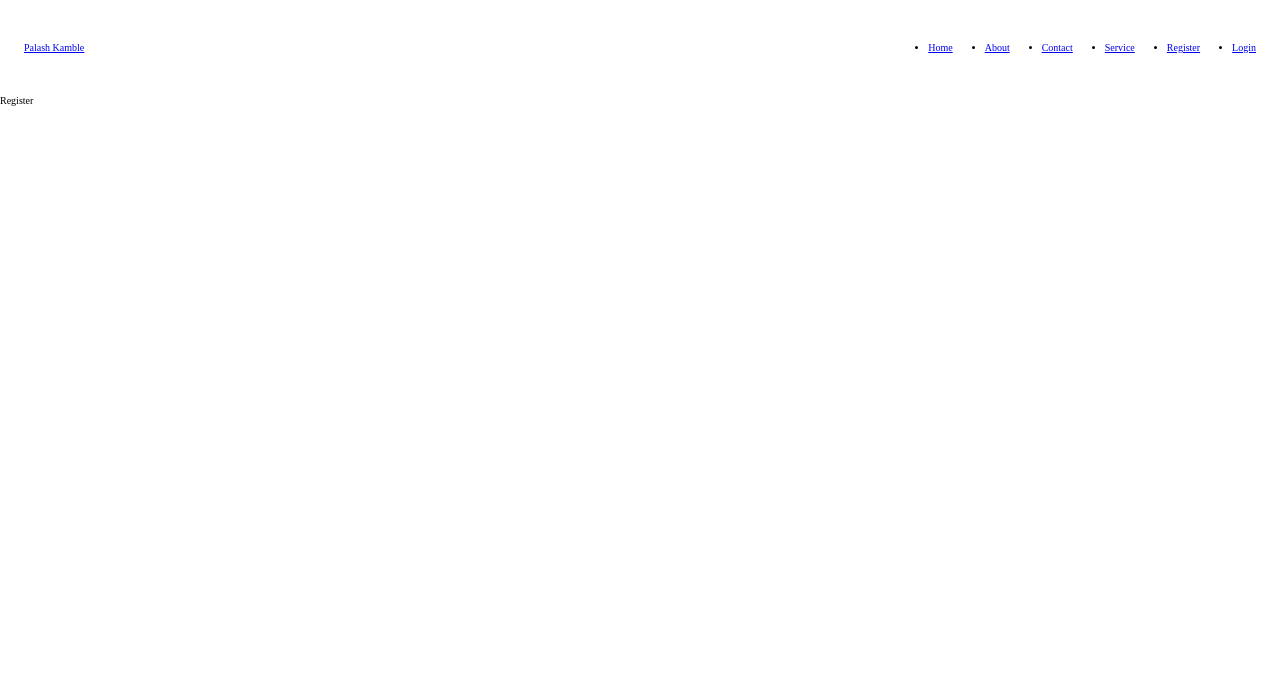
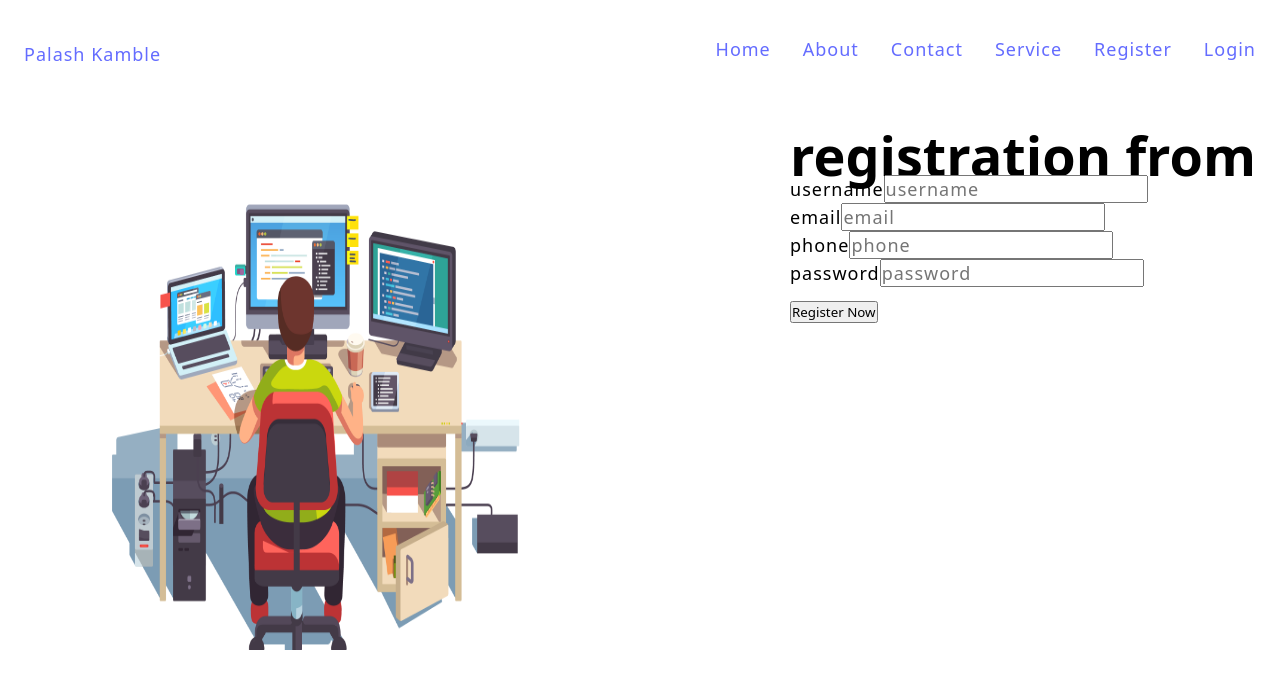
Before and after one commit to PalashKamble02/MERN-2025-FrontEnd, a React (Vite) app: page /register in a window 1280 px wide. Shown: the top 688 px of the page. Built offline with nearby package versions, Linux system fonts and the light colour scheme.

Commit message:
frontend 1.0

```diff
--- a/src/index.css
+++ b/src/index.css
@@ -2,8 +2,57 @@
   margin: 0;
   padding: 0;
   box-sizing: border-box;
+  font-family: urbanist, system-ui, avenir, Helvetica, Arial, sans-serif;
+  color-scheme: light dark;
+}
+
+:root{
+  --bg-color:#f4f3ff;
+  --btn-color:#646cff;
+  --dark-color:#242424;
+  --helper-color:#99b9ff;
 }
 
 html{
   font-size: 62.5%;
 }
+
+body{
+  margin: 0;
+  /* display: flex; */
+  /* place-items: center; */
+  min-width: 32rem;
+  min-height: 100vh;
+}
+h1{
+  font-size: 5.4rem;
+  line-height: 1.1rem;
+  font-weight: bold;
+}
+
+p,
+li,
+label,
+input, textarea{
+  font-size: 1.8rem;
+  line-height: 1.56rem;
+  letter-spacing: 0.1rem;
+  word-spacing: 0.06rem;
+}
+a {
+  font-weight: 500;
+  font-size: 1.8rem;
+  letter-spacing: 0.1rem;
+  color: var(--btn-color);
+  text-decoration: inherit;
+}
+
+.container{
+  max-width: 140rem;
+  padding: 4rem 2.4rem;
+  margin: 0 auto;
+}
+
+li{
+  list-style: none;
+}
--- a/src/pages/Register.jsx
+++ b/src/pages/Register.jsx
@@ -1,8 +1,67 @@
-import React from 'react'
+import React, { useState } from 'react'
+
 
 const Register = () => {
+    const [user, setUser] = useState({
+        username:"",
+        email:"",
+        phone:"",
+        password:"",
+    })
+
+    const handleInput = (e) =>{
+        console.log(e);
+        let name = e.target.name;
+        let value = e.target.value;
+
+        setUser({
+            ...user,
+            [name]:value,
+        })
+    }
+
+    const handleSubmit = (e) =>{
+        e.preventDefault();
+        alert(user);
+    }
   return (
-    <div>Register</div>
+    <>
+    <section>
+        <main>
+            <div className="section-registration">
+                <div className="container grid gird-tow-cols">
+                    <div className="registration-image">
+                      <img src='/images/register.png' alt='registration image' width="570" height="500"/>
+                    </div>
+                    <div className="registraion-form">
+                        <h1 className='main-heading mb3'>registration from</h1>
+                        <br />
+                        <form onClick={handleSubmit}>
+                            <div>
+                                <label htmlFor='username'>username</label>
+                                <input type="text" name='username' placeholder='username' id='username'  required autoComplete='off' value={user.username} onChange={handleInput}/>
+                            </div>
+                            <div>
+                                <label htmlFor='email'>email</label>
+                                <input type="email" name='email' placeholder='email' id='email'  required autoComplete='off' value={user.email} onChange={handleInput}/>
+                            </div>
+                            <div>
+                                <label htmlFor='phone'>phone</label>
+                                <input type="number" name='phone' placeholder='phone' id='phone'  required autoComplete='off' value={user.phone} onChange={handleInput}/>
+                            </div>
+                            <div>
+                                <label htmlFor='password'>password</label>
+                                <input type="password" name='password' placeholder='password' id='password'  required autoComplete='off' value={user.password} onChange={handleInput}/>
+                            </div>
+                            <br />
+                            <button type='submit' className='btn btn-submit'>Register Now</button>
+                        </form>
+                    </div>
+                </div>
+            </div>
+        </main>
+    </section>
+    </>
   )
 }
 
```
Also changed, not shown: public/images/register.png (added).
